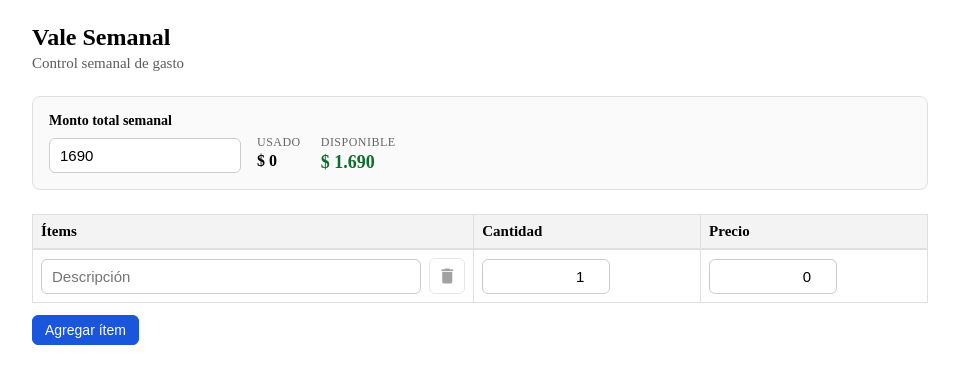
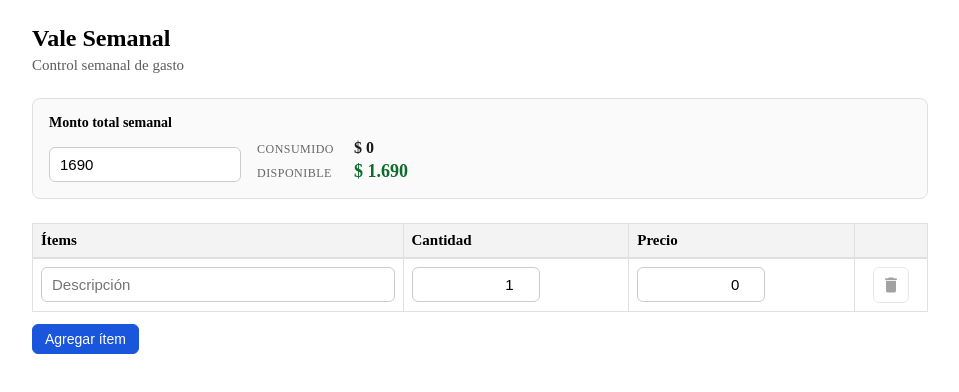
Before and after one commit to Dlanor91/tata-card-proy, an Angular app: page /home-page in a window 1280 px wide. Shown: the top 392 px of the page, without its empty margins (160-1119 px from the left). Built offline with nearby package versions, Linux system fonts and the light colour scheme.

Commit message:
refactor: enhance home page layout and accessibility; update budget limits in angular.json

```diff
--- a/angular.json
+++ b/angular.json
@@ -46,8 +46,8 @@
                 },
                 {
                   "type": "anyComponentStyle",
-                  "maximumWarning": "4kB",
-                  "maximumError": "8kB"
+                  "maximumWarning": "10kB",
+                  "maximumError": "20kB"
                 }
               ],
               "outputHashing": "all"
--- a/src/app/app.routes.ts
+++ b/src/app/app.routes.ts
@@ -4,8 +4,7 @@ export const routes: Routes = [
   { path: '', pathMatch: 'full', redirectTo: 'home-page' },
   {
     path: 'home-page',
-    loadComponent: () =>
-      import('./home-page/home-page.component').then((m) => m.HomePageComponent),
+    loadComponent: () => import('./home-page/home-page.component').then((m) => m.HomePageComponent),
   },
   { path: '**', redirectTo: 'home-page' },
 ];
--- a/src/app/home-page/home-page.component.html
+++ b/src/app/home-page/home-page.component.html
@@ -4,42 +4,43 @@
     <p class="home-page__lead">Control semanal de gasto</p>
   </header>
 
-  <div class="home-page__budget">
-    <label class="home-page__label" for="weekly-budget">Monto total semanal</label>
-    <div class="home-page__budget-row">
+  <section class="home-page__budget" aria-labelledby="weekly-budget-label">
+    <label class="home-page__label" id="weekly-budget-label" for="weekly-budget">
+      Monto total semanal
+    </label>
     <input
       id="weekly-budget"
-        class="home-page__input home-page__input--budget"
+      class="home-page__input home-page__input--budget home-page__budget-input"
       type="number"
       min="0"
       step="0.01"
       [ngModel]="weeklyBudget()"
       (ngModelChange)="setWeeklyBudget($event)"
+      inputmode="decimal"
     />
-      <div class="home-page__summary" aria-live="polite">
-        <span class="home-page__summary-item">
-          <span class="home-page__summary-label">Usado</span>
+    <dl class="home-page__summary">
+      <dt class="home-page__summary-label">Consumido</dt>
+      <dd class="home-page__summary-dd">
         <strong>{{ formatMoney(totalUsed()) }}</strong>
-        </span>
-        <span
-          class="home-page__summary-item home-page__summary-item--available"
-          [class.home-page__summary-item--negative]="isOverBudget()"
+      </dd>
+      <dt class="home-page__summary-label">Disponible</dt>
+      <dd
+        class="home-page__summary-dd home-page__summary-dd--available"
+        [class.home-page__summary-dd--negative]="isOverBudget()"
       >
-          <span class="home-page__summary-label">Disponible</span>
         <strong>{{ formatMoney(available()) }}</strong>
-        </span>
-      </div>
-    </div>
+      </dd>
+    </dl>
     @if (isOverBudget()) {
       <p class="home-page__alert" role="alert">
         Superaste el tope semanal por {{ formatMoney(-available()) }}.
       </p>
     }
-  </div>
+  </section>
 
-  <div class="home-page__table-wrap">
+  <section class="home-page__items" aria-labelledby="items-caption">
     <table class="home-page__table">
-      <caption class="visually-hidden">
+      <caption id="items-caption" class="visually-hidden">
         Ítems del gasto semanal: nombre, cantidad y precio unitario
       </caption>
       <thead>
@@ -47,13 +48,15 @@
           <th scope="col">Ítems</th>
           <th scope="col">Cantidad</th>
           <th scope="col">Precio</th>
+          <th scope="col" class="home-page__th-actions">
+            <span class="visually-hidden">Eliminar fila</span>
+          </th>
         </tr>
       </thead>
       <tbody>
         @for (line of lines(); track line.id) {
           <tr>
             <td>
-              <div class="home-page__item-cell">
               <input
                 class="home-page__input"
                 type="text"
@@ -62,6 +65,30 @@
                 placeholder="Descripción"
                 autocomplete="off"
               />
+            </td>
+            <td>
+              <input
+                class="home-page__input home-page__input--num"
+                type="number"
+                min="0"
+                step="1"
+                [ngModel]="line.quantity"
+                (ngModelChange)="updateLine(line.id, { quantity: +$event })"
+                inputmode="numeric"
+              />
+            </td>
+            <td>
+              <input
+                class="home-page__input home-page__input--num"
+                type="number"
+                min="0"
+                step="0.01"
+                [ngModel]="line.unitPrice"
+                (ngModelChange)="updateLine(line.id, { unitPrice: +$event })"
+                inputmode="decimal"
+              />
+            </td>
+            <td class="home-page__td-actions">
               <button
                 type="button"
                 class="home-page__btn home-page__btn--ghost home-page__btn--icon"
@@ -72,27 +99,6 @@
               >
                 <span class="material-icons" aria-hidden="true">delete</span>
               </button>
-              </div>
-            </td>
-            <td>
-              <input
-                class="home-page__input home-page__input--num"
-                type="number"
-                min="0"
-                step="1"
-                [ngModel]="line.quantity"
-                (ngModelChange)="updateLine(line.id, { quantity: +$event })"
-              />
-            </td>
-            <td>
-              <input
-                class="home-page__input home-page__input--num"
-                type="number"
-                min="0"
-                step="0.01"
-                [ngModel]="line.unitPrice"
-                (ngModelChange)="updateLine(line.id, { unitPrice: +$event })"
-              />
             </td>
           </tr>
         }
@@ -101,5 +107,5 @@
     <button type="button" class="home-page__btn home-page__btn--primary" (click)="addLine()">
       Agregar ítem
     </button>
-  </div>
   </section>
+</section>
--- a/src/app/home-page/home-page.component.scss
+++ b/src/app/home-page/home-page.component.scss
@@ -1,7 +1,10 @@
+$bp-narrow: 26.625rem; // ~426px
+
 .home-page {
   padding: 1rem;
   max-width: 56rem;
   margin: 0 auto;
+  font-size: 1rem;
 }
 
 .home-page__header {
@@ -12,6 +15,7 @@
   margin: 0 0 0.25rem;
   font-size: 1.5rem;
   font-weight: 600;
+  line-height: 1.2;
 }
 
 .home-page__lead {
@@ -23,32 +27,56 @@
 .home-page__budget {
   margin-bottom: 1.5rem;
   padding: 1rem;
-  border: 1px solid #e0e0e0;
+  border: 0.0625rem solid #e0e0e0;
   border-radius: 0.5rem;
   background: #fafafa;
+  display: grid;
+  gap: 0.75rem;
+  grid-template-columns: 1fr;
+}
+
+@media (min-width: 36rem) {
+  .home-page__budget {
+    grid-template-columns: minmax(0, 12rem) 1fr;
+    grid-template-rows: auto auto;
+    align-items: end;
+    column-gap: 1rem;
+    row-gap: 0.5rem;
+  }
+
+  .home-page__label {
+    grid-column: 1 / -1;
+  }
+
+  .home-page__budget-input {
+    grid-column: 1;
+  }
+
+  .home-page__summary {
+    grid-column: 2;
+    justify-self: start;
+  }
+
+  .home-page__alert {
+    grid-column: 1 / -1;
+  }
 }
 
 .home-page__label {
   display: block;
   font-size: 0.875rem;
   font-weight: 600;
-  margin-bottom: 0.375rem;
-}
-
-.home-page__budget-row {
-  display: flex;
-  flex-wrap: wrap;
-  gap: 1rem;
-  align-items: flex-end;
+  margin: 0;
 }
 
 .home-page__input {
   width: 100%;
   box-sizing: border-box;
   padding: 0.5rem 0.625rem;
-  border: 1px solid #ccc;
+  border: 0.0625rem solid #ccc;
   border-radius: 0.375rem;
   font-size: 0.9375rem;
+  min-width: 0;
 }
 
 .home-page__input--budget {
@@ -61,25 +89,12 @@
 }
 
 .home-page__summary {
-  display: flex;
-  flex-wrap: wrap;
-  gap: 1.25rem;
+  display: grid;
+  grid-template-columns: auto 1fr;
+  column-gap: 1.25rem;
+  row-gap: 0.25rem;
+  margin: 0;
   align-items: baseline;
-}
-
-.home-page__summary-item {
-  display: flex;
-  flex-direction: column;
-  gap: 0.125rem;
-}
-
-.home-page__summary-item--available strong {
-  color: #0d6b2c;
-  font-size: 1.125rem;
-}
-
-.home-page__summary-item--negative strong {
-  color: #b00020;
 }
 
 .home-page__summary-label {
@@ -87,10 +102,31 @@
   text-transform: uppercase;
   letter-spacing: 0.04em;
   color: #666;
+  margin: 0;
+}
+
+.home-page__summary-dd {
+  margin: 0;
+  font-size: 1rem;
+}
+
+.home-page__summary-dd strong {
+  font-weight: 600;
+  color: #1a1a1a;
+}
+
+.home-page__summary-dd--available strong {
+  color: #0d6b2c;
+  font-size: 1.125rem;
+}
+
+.home-page__summary-dd--negative strong {
+  color: #b00020;
+  font-size: 1.125rem;
 }
 
 .home-page__alert {
-  margin: 0.75rem 0 0;
+  margin: 0;
   padding: 0.5rem 0.75rem;
   border-radius: 0.375rem;
   background: #fde8e8;
@@ -98,12 +134,14 @@
   font-size: 0.875rem;
 }
 
-.home-page__table-wrap {
+.home-page__items {
   overflow-x: auto;
+  -webkit-overflow-scrolling: touch;
 }
 
 .home-page__table {
   width: 100%;
+  min-width: min(100%, 18rem);
   border-collapse: collapse;
   margin-bottom: 0.75rem;
   font-size: 0.9375rem;
@@ -111,7 +149,7 @@
 
 .home-page__table th,
 .home-page__table td {
-  border: 1px solid #e0e0e0;
+  border: 0.0625rem solid #e0e0e0;
   padding: 0.5rem;
   text-align: left;
   vertical-align: middle;
@@ -122,16 +160,15 @@
   font-weight: 600;
 }
 
-.home-page__item-cell {
-  display: flex;
-  flex-wrap: wrap;
-  gap: 0.5rem;
-  align-items: center;
+.home-page__th-actions {
+  width: 3.5rem;
+  text-align: center;
 }
 
-.home-page__item-cell .home-page__input {
-  flex: 1 1 8rem;
-  min-width: 0;
+.home-page__td-actions {
+  width: 3.5rem;
+  text-align: center !important;
+  white-space: nowrap;
 }
 
 .home-page__btn {
@@ -139,7 +176,7 @@
   padding: 0.375rem 0.75rem;
   border-radius: 0.375rem;
   cursor: pointer;
-  border: 1px solid transparent;
+  border: 0.0625rem solid transparent;
 }
 
 .home-page__btn:disabled {
@@ -168,7 +205,6 @@
 }
 
 .home-page__btn--icon {
-  flex: 0 0 auto;
   display: inline-flex;
   align-items: center;
   justify-content: center;
@@ -184,12 +220,106 @@
 
 .visually-hidden {
   position: absolute;
-  width: 1px;
-  height: 1px;
+  width: 0.0625rem;
+  height: 0.0625rem;
   padding: 0;
-  margin: -1px;
+  margin: -0.0625rem;
   overflow: hidden;
   clip: rect(0, 0, 0, 0);
   white-space: nowrap;
   border: 0;
 }
+
+@media (max-width: $bp-narrow) {
+  .home-page {
+    padding: 0.6rem;
+    font-size: 0.625rem;
+  }
+
+  .home-page__header h1 {
+    font-size: 1.25rem;
+  }
+
+  .home-page__lead {
+    font-size: 0.8125rem;
+  }
+
+  .home-page__budget {
+    padding: 0.75rem;
+  }
+
+  .home-page__input {
+    font-size: 0.875rem;
+    padding: 0.4375rem 0.5rem;
+  }
+
+  .home-page__summary-dd--available strong,
+  .home-page__summary-dd--negative strong {
+    font-size: 1rem;
+  }
+
+  .home-page__table {
+    table-layout: fixed;
+    width: 100%;
+    min-width: 0;
+    font-size: 0.75rem;
+  }
+
+  .home-page__table th,
+  .home-page__table td {
+    padding: 0.25rem 0.3rem;
+    word-break: break-word;
+  }
+
+  .home-page__table th:nth-child(1),
+  .home-page__table td:nth-child(1) {
+    width: 38%;
+  }
+
+  .home-page__table th:nth-child(2),
+  .home-page__table td:nth-child(2) {
+    width: 17%;
+  }
+
+  .home-page__table th:nth-child(3),
+  .home-page__table td:nth-child(3) {
+    width: 26%;
+  }
+
+  .home-page__table th:nth-child(4),
+  .home-page__table td:nth-child(4) {
+    width: 19%;
+  }
+
+  .home-page__input {
+    font-size: 0.75rem;
+    padding: 0.25rem 0.35rem;
+  }
+
+  .home-page__input--num {
+    max-width: 100%;
+    width: 100%;
+  }
+
+  .home-page__th-actions,
+  .home-page__td-actions {
+    width: auto;
+    padding-left: 0.2rem;
+    padding-right: 0.2rem;
+  }
+
+  .home-page__btn--icon {
+    min-width: 1.875rem;
+    min-height: 1.875rem;
+    padding: 0.125rem;
+  }
+
+  .home-page__btn--icon .material-icons {
+    font-size: 1rem;
+  }
+
+  .home-page__btn--primary {
+    padding: 0.4375rem 0.625rem;
+    font-size: 0.8125rem;
+  }
+}
```
Lines whose indentation alone changed are shown as unchanged.
